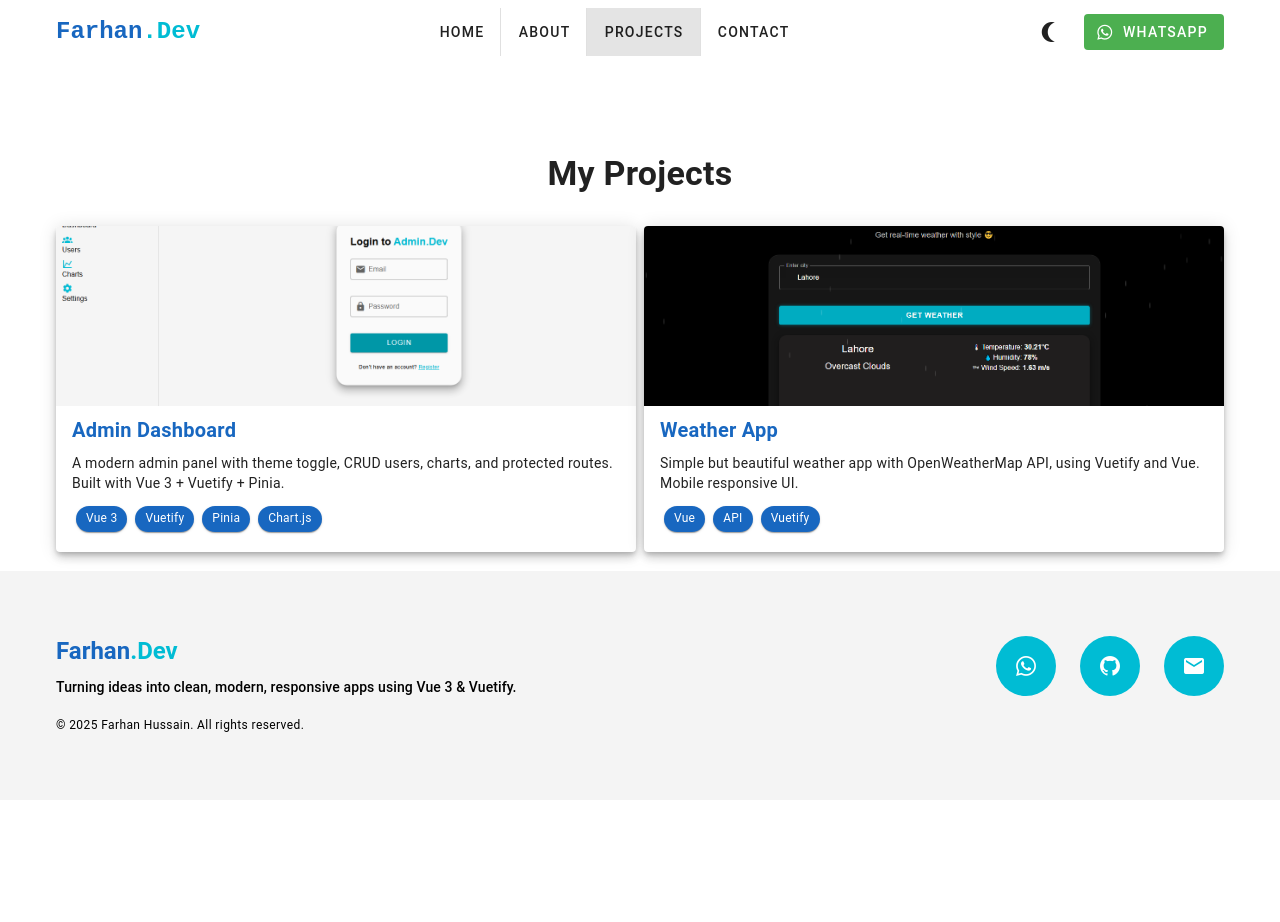
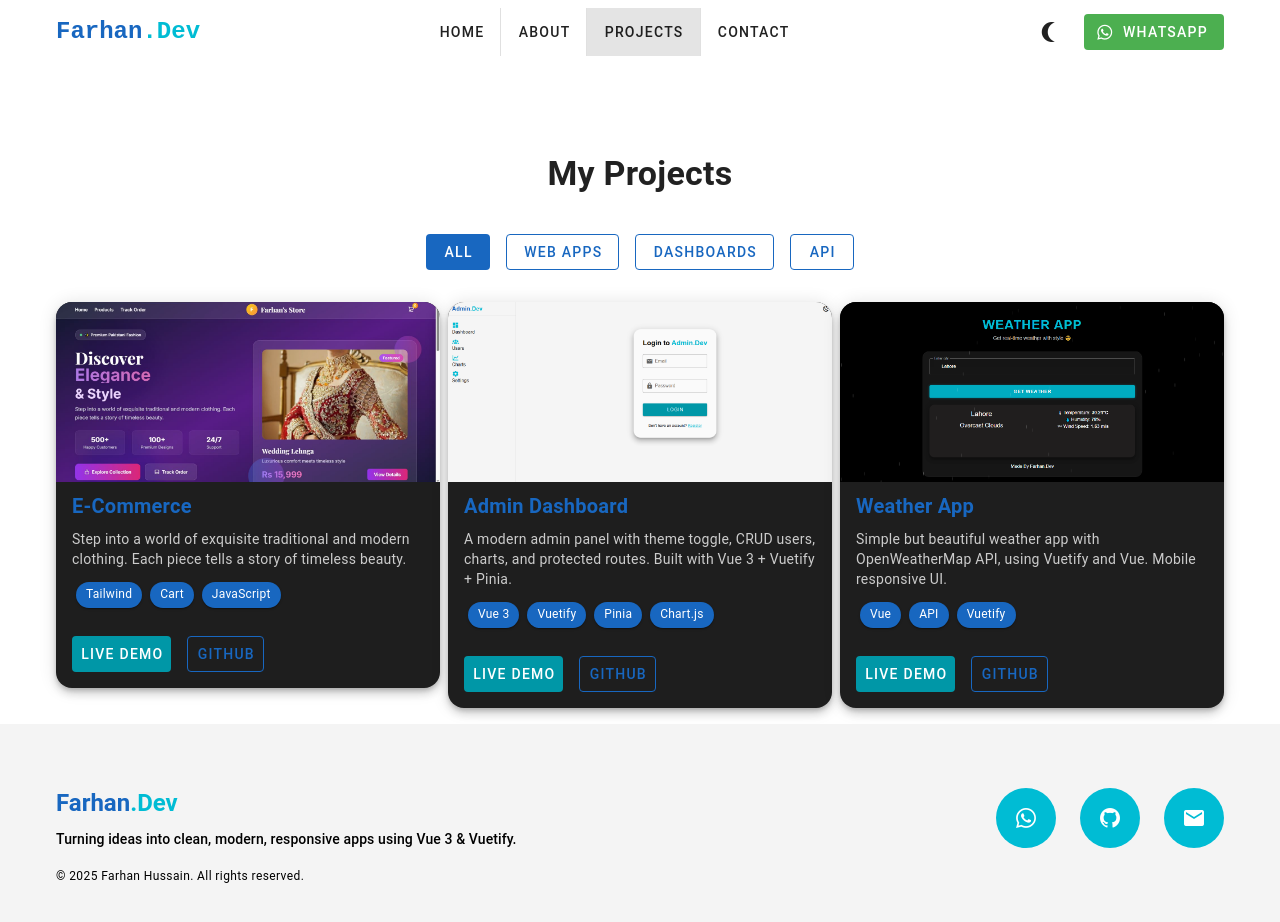
Before and after one commit to Farhan5685/Portfolio, a Vue app: page /projects in a window 1280 px wide. Shown: the top 922 px of the page. Before the commit the page ends 800 px from the top, so only its background shows below. Built offline with nearby package versions, Linux system fonts and the light colour scheme.

Commit message:
Update a projexts

```diff
--- a/src/components/ProjectsSection.vue
+++ b/src/components/ProjectsSection.vue
@@ -2,19 +2,39 @@
   <v-container class="pro">
     <h2 class="text-h4 font-weight-bold mb-8 text-center">My Projects</h2>
 
+    <!-- Category Filters -->
+    <div class="d-flex justify-center mb-6">
+      <v-btn
+        v-for="cat in categories"
+        :key="cat"
+        :variant="selectedCategory === cat ? 'flat' : 'outlined'"
+        color="primary"
+        class="ma-2"
+        @click="selectedCategory = cat"
+      >
+        {{ cat }}
+      </v-btn>
+    </div>
+
+    <!-- Project Cards -->
     <v-row dense>
       <v-col
-        v-for="(project, index) in projects"
+        v-for="(project, index) in filteredProjects"
         :key="index"
         cols="12"
         sm="6"
-        md="6"
+        md="4"
       >
-        <v-hover v-slot="{ isHovering, props }">
+        <div
+          class="project-3d"
+          @mousemove="handleMouseMove($event, index)"
+          @mouseleave="resetTilt(index)"
+          :style="tiltStyles[index]"
+        >
           <v-card
             elevation="6"
-            class="project-card transition-fast-in-fast-out"
-            v-bind="props"
+            class="project-card"
+            style="background-color: #1e1e1e; color: #fff;"
           >
             <v-img :src="project.image" height="180" cover />
 
@@ -23,7 +43,7 @@
             </v-card-title>
 
             <v-card-text>
-              <p>{{ project.description }}</p>
+              <p style="color: #ccc;">{{ project.description }}</p>
               <div class="mt-2">
                 <v-chip
                   v-for="(tech, i) in project.tech"
@@ -38,15 +58,14 @@
               </div>
             </v-card-text>
 
-            <v-expand-transition>
-              <div v-if="isHovering">
-                <v-card-actions class="d-flex justify-space-between px-4 pb-4">
+            <v-card-actions class="d-flex justify-start px-4 pb-4">
               <v-btn
                 v-if="project.demo"
                 :href="project.demo"
                 target="_blank"
                 color="cyan-darken-2"
                 variant="flat"
+                class="me-2"
               >
                 Live Demo
               </v-btn>
@@ -60,36 +79,82 @@
                 GitHub
               </v-btn>
             </v-card-actions>
+          </v-card>
         </div>
-            </v-expand-transition>
-          </v-card>
-        </v-hover>
       </v-col>
     </v-row>
   </v-container>
 </template>
 
 <script setup>
+import { ref, computed, reactive } from "vue";
+
+const categories = ["All", "Web Apps", "Dashboards", "API"];
+const selectedCategory = ref("All");
+
 const projects = [
+  {
+    title: "E-Commerce",
+    description:
+      "Step into a world of exquisite traditional and modern clothing. Each piece tells a story of timeless beauty.",
+    image: new URL("@/assets/Store.jpg", import.meta.url).href,
+    tech: ["Tailwind", "Cart", "JavaScript"],
+    demo: "https://farhan5685.github.io/MyStore/",
+    github: "https://github.com/Farhan5685/AdminDashboard",
+    category: "Web Apps",
+  },
   {
     title: "Admin Dashboard",
     description:
       "A modern admin panel with theme toggle, CRUD users, charts, and protected routes. Built with Vue 3 + Vuetify + Pinia.",
-    image: new URL('@/assets/admindashboard.PNG', import.meta.url).href,
+    image: new URL("@/assets/admindashboard.PNG", import.meta.url).href,
     tech: ["Vue 3", "Vuetify", "Pinia", "Chart.js"],
     demo: "https://admin-dashboard-farhan-5cv1.vercel.app/",
     github: "https://github.com/Farhan5685/AdminDashboard",
+    category: "Dashboards",
   },
   {
     title: "Weather App",
     description:
       "Simple but beautiful weather app with OpenWeatherMap API, using Vuetify and Vue. Mobile responsive UI.",
-    image: new URL('@/assets/Weather.PNG', import.meta.url).href,
+    image: new URL("@/assets/Weather.PNG", import.meta.url).href,
     tech: ["Vue", "API", "Vuetify"],
     demo: "https://weather-by-farhan.vercel.app/",
     github: "https://github.com/Farhan5685/WeatherByFarhan",
+    category: "API",
   },
 ];
+
+const filteredProjects = computed(() => {
+  if (selectedCategory.value === "All") return projects;
+  return projects.filter((p) => p.category === selectedCategory.value);
+});
+
+// 3D Tilt Effect
+const tiltStyles = reactive({});
+
+function handleMouseMove(event, index) {
+  const card = event.currentTarget;
+  const rect = card.getBoundingClientRect();
+  const x = event.clientX - rect.left;
+  const y = event.clientY - rect.top;
+  const centerX = rect.width / 2;
+  const centerY = rect.height / 2;
+  const rotateX = ((y - centerY) / centerY) * 8; // tilt power
+  const rotateY = ((x - centerX) / centerX) * -8;
+
+  tiltStyles[index] = {
+    transform: `rotateX(${rotateX}deg) rotateY(${rotateY}deg) scale(1.02)`,
+    transition: "transform 0.1s ease",
+  };
+}
+
+function resetTilt(index) {
+  tiltStyles[index] = {
+    transform: "rotateX(0) rotateY(0) scale(1)",
+    transition: "transform 0.5s ease",
+  };
+}
 </script>
 
 <style scoped>
@@ -97,10 +162,10 @@ const projects = [
   padding-top: 90px;
 }
 .project-card {
-  transition: transform 0.3s, box-shadow 0.3s;
+  border-radius: 16px;
+  overflow: hidden;
 }
-.project-card:hover {
-  transform: translateY(-5px);
-  box-shadow: 0 8px 20px rgba(0, 188, 212, 0.3);
+.project-3d {
+  perspective: 1000px;
 }
 </style>
```
Also changed, not shown: src/assets/Store.JPG (added). Lines whose indentation alone changed are shown as unchanged.
